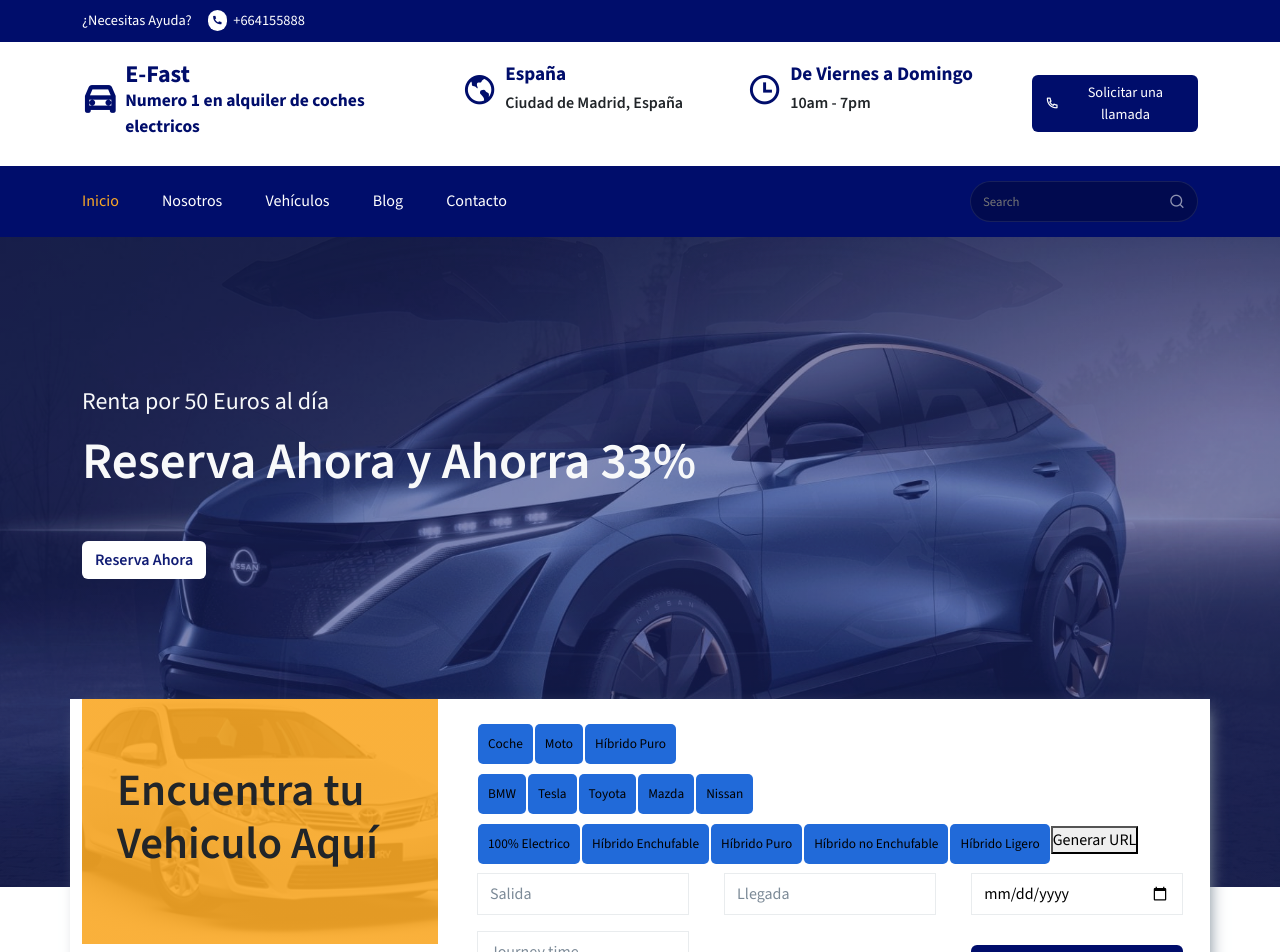
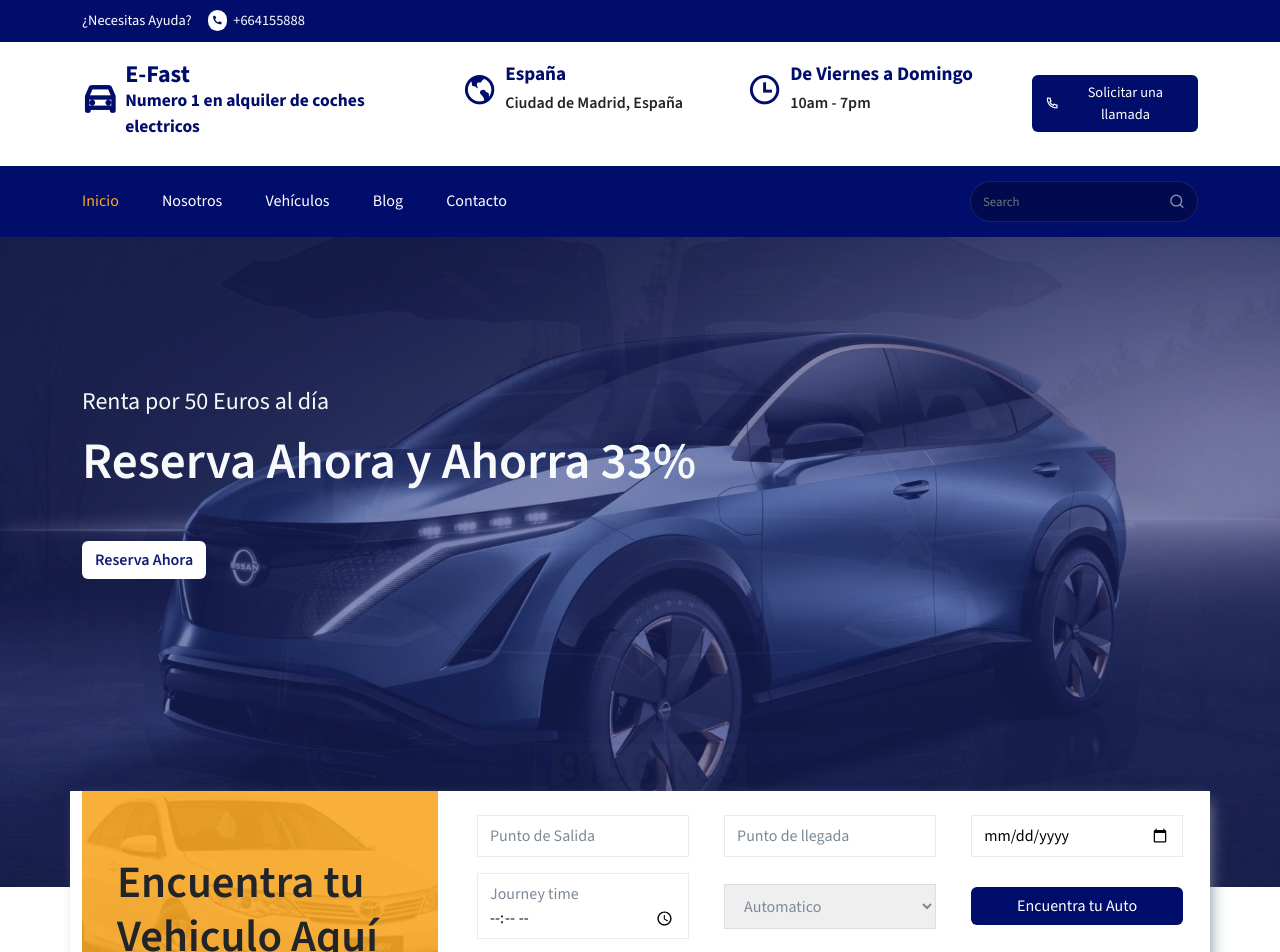
Before and after one commit to agt1984/Car-Rental-Website, a React (Create React App) app: page /home in a window 1280 px wide. Shown: the top 952 px of the page. Built offline with nearby package versions, Linux system fonts and the light colour scheme.

Commit message:
comments modified

```diff
--- a/src/components/UI/FindCarForm.jsx
+++ b/src/components/UI/FindCarForm.jsx
@@ -1,155 +1,22 @@
-import React, { useState } from "react";
+import React from "react";
 import "../../styles/find-car-form.css";
 import { Form, FormGroup } from "reactstrap";
 
 const FindCarForm = () => {
 
-  const [selectedFilters, setSelectedFilters] = useState({});
-  const [generatedUrl, setGeneratedUrl] = useState(""); // Declaramos generatedUrl aquí
-
-
-  const toggleFilter = (filter) => {
-    setSelectedFilters((prevState) => ({
-      ...prevState,
-      [filter]: !prevState[filter],
-    }));
-  };
-
-
-  const generateUrl = () => {
-    // Construye la URL basada en los filtros seleccionados
-    const filters = Object.keys(selectedFilters)
-      .filter((filter) => selectedFilters[filter])
-      .join("&");
-
-    const url = `https://efast.com/search?brand=${filters}`;
-    setGeneratedUrl(url); // Almacena la URL generada en el estado
-    return url;
-  };
-
-  const buttonStyle = {
-    padding: "10px",
-    border: "none",
-    cursor: "pointer",
-    margin: "1px",
-    borderRadius: "5px",
-    fontSize: "smaller",
-
-  };
-
-  // datos para los filtros de búsqueda
-  const filterButtonsData = [
-    { id: "coche", text: "Coche" },
-    { id: "moto", text: "Moto" },
-    { id: "elefante", text: "Híbrido Puro" }
-  ];
-
-  const filterButtonsData2 = [
-    { id: "electric", text: "100% Electrico" },
-    { id: "hybridPluggable", text: "Híbrido Enchufable" },
-    { id: "hybridPure", text: "Híbrido Puro" },
-    { id: "hybridnoEnchufable", text: "Híbrido no Enchufable" },
-    { id: "ligthHibrid", text: "Híbrido Ligero" }
-  ];
-
-  const filterButtonsData3 = [
-    { id: "bmw", text: "BMW" },
-    { id: "tesla", text: "Tesla" },
-    { id: "toyota", text: "Toyota" },
-    { id: "mazda", text: "Mazda" },
-    { id: "nissan", text: "Nissan" },
-  ];
-
   return (
     <Form className="form">
-      {/* genera dinámicamente los botones de filtro1 */}
-      <div className="mb-2 d-flex justify-content-start flex-wrap">
-        {filterButtonsData.map((button) => (
-          <button
-            key={button.id}
-            onClick={(event) => {
-              event.preventDefault();
-              toggleFilter(button.id);
-            }}
-            style={{
-              ...buttonStyle,
-              backgroundColor: selectedFilters[button.id]
-                ? "#4CAF50"
-                : "#216AD9",
-            }}
-          >
-            {button.text}
-          </button>
-        ))}
-      </div>
-
-      {/* genera dinámicamente los botones del 3 filtro */}
-      <div className="mb-2 d-flex justify-content-start flex-wrap">
-        {filterButtonsData3.map((button) => (
-          <button
-            key={button.id}
-            onClick={(event) => {
-              event.preventDefault();
-              toggleFilter(button.id);
-            }}
-            style={{
-              ...buttonStyle,
-              backgroundColor: selectedFilters[button.id]
-                ? "#4CAF50"
-                : "#216AD9",
-            }}
-          >
-            {button.text}
-          </button>
-        ))}
-      </div>
-
-      {/* genera dinámicamente los botones del 2 filtro */}
-      <div className="mb-2 d-flex align-items-center justify-content-start flex-wrap">
-        {filterButtonsData2.map((button) => (
-          <button
-            key={button.id}
-            onClick={(event) => {
-              event.preventDefault();
-              toggleFilter(button.id);
-            }}
-            style={{
-              ...buttonStyle,
-              backgroundColor: selectedFilters[button.id]
-                ? "#4CAF50"
-                : "#216AD9",
-            }}
-          >
-            {button.text}
-          </button>
-        ))}
-
-        {/* botón para generar la URL */}
-        <div className="mb-2">
-          <button type="button" onClick={() => generateUrl()}>
-            Generar URL
-          </button>
-        </div>
-      </div>
-
-      {/* muestra la URL generada */}
-      {generatedUrl && (
-        <div>
-          <p>URL generada: {generatedUrl}</p>
-        </div>
-      )}
-
       <div className=" d-flex align-items-center justify-content-between flex-wrap">
         <FormGroup className="form__group">
-          <input type="text" placeholder="Salida" />
+          <input type="text" placeholder="Punto de Salida" required />
         </FormGroup>
 
         <FormGroup className="form__group">
-          <input type="text" placeholder="Llegada" />
+          <input type="text" placeholder="Punto de llegada" required />
         </FormGroup>
 
         <FormGroup className="form__group">
-          <input type="date" placeholder="Journey date" />
+          <input type="date" placeholder="Journey date" required />
         </FormGroup>
 
         <FormGroup className="form__group">
@@ -157,13 +24,18 @@ const FindCarForm = () => {
             className="journey__time"
             type="time"
             placeholder="Journey time"
+            required
           />
+        </FormGroup>
+        <FormGroup className="select__group">
+          <select>
+            <option value="ac">Automatico</option>
+            <option value="non-ac">Sincronico</option>
+          </select>
         </FormGroup>
 
         <FormGroup className="form__group">
-          <button className="btn find__car-btn" onClick={() => generateUrl()}>
-            Encontrar Vehiculo
-          </button>
+          <button className="btn find__car-btn">Encuentra tu Auto</button>
         </FormGroup>
       </div>
     </Form>
```
